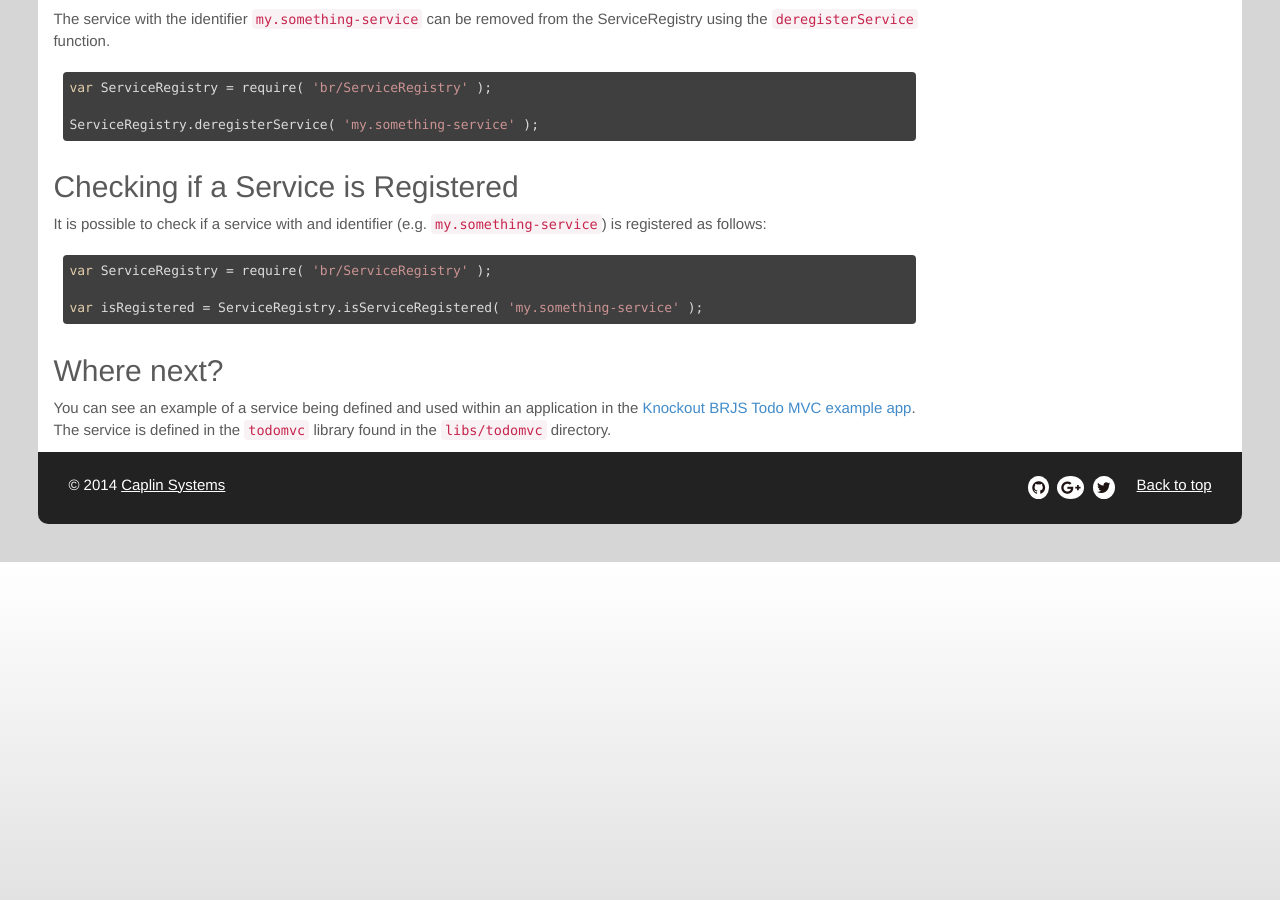
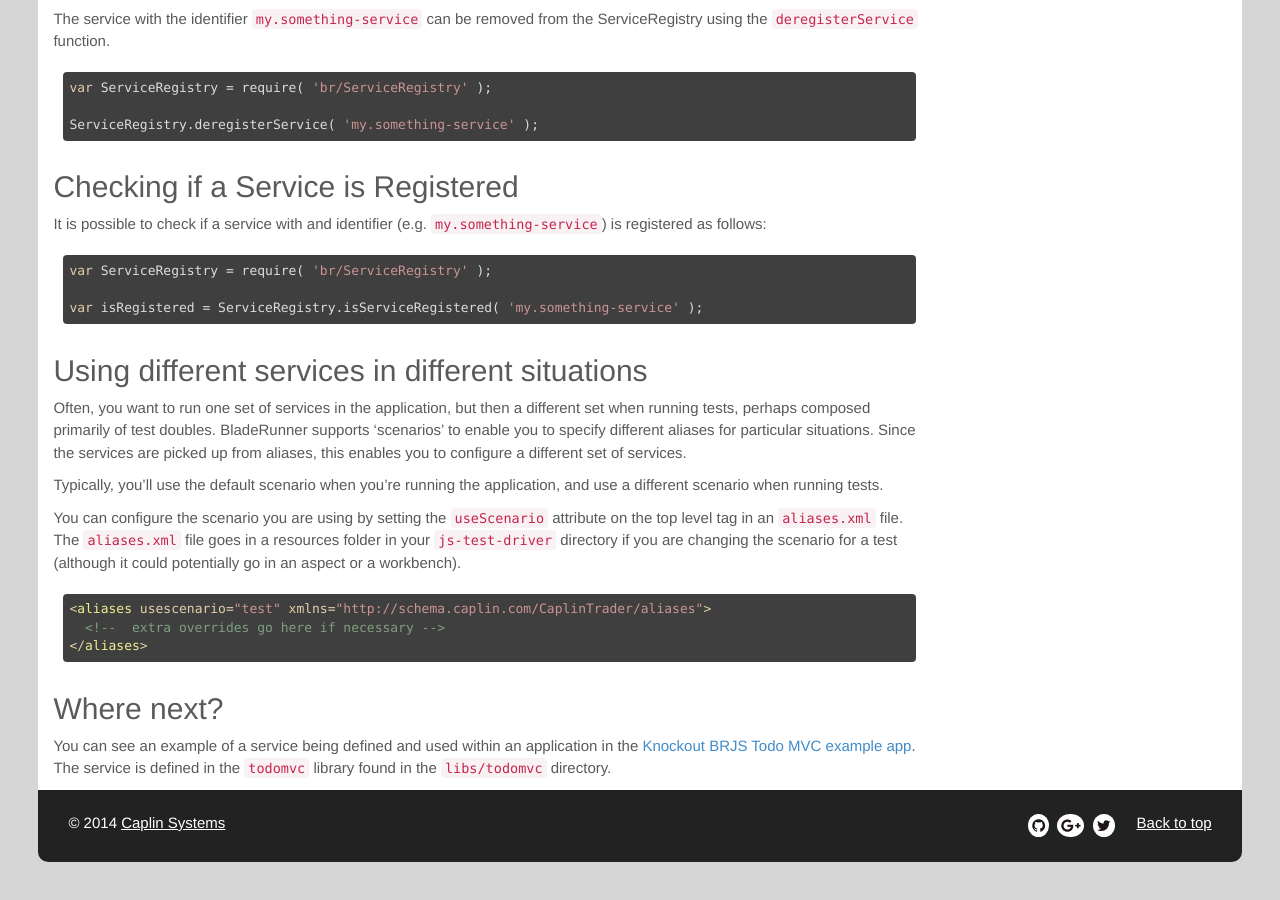
Before and after one commit to BladeRunnerJS/brjs-site, a Jekyll site: the page built from docs/use/service_registry.md, in a window 1280 px wide and 900 px high, scrolled down 1843 px. Built offline with Jekyll 4.4.1, drawn with Linux system fonts in a browser that asks for light colours; nearby versions of some CDN libraries; Markdown is read by kramdown in place of the engine named in the settings; some of the changed text lies outside the part shown.

Commit message:
"Using the AliasRegistry"

````diff
--- a/_includes/docs/use/toc.html
+++ b/_includes/docs/use/toc.html
@@ -7,6 +7,7 @@
   <li><a href="/docs/use/create_blade/">Create a Blade</a></li>
   <li><a href="/docs/use/add_blade_to_aspect/">Add a Blade to an Aspect</a></li>
   <li><a href="/docs/use/service_registry/">Use the ServiceRegistry</a></li>
+  <li><a href="/docs/use/ioc/">Using the AliasRegistry (IoC)</a></li>
   <li><a href="/docs/use/event_hub/">Use the EventHub</a></li>
   <li><a href="/docs/use/logging/">Logging</a></li>
   <li><a href="/docs/use/use_libraries/">Using Libraries</a></li>
--- a/docs/use/service_registry.md
+++ b/docs/use/service_registry.md
@@ -101,6 +101,20 @@ var ServiceRegistry = require( 'br/ServiceRegistry' );
 var isRegistered = ServiceRegistry.isServiceRegistered( 'my.something-service' );
 ```
 
+## Using different services in different situations
+
+Often, you want to run one set of services in the application, but then a different set when running tests, perhaps composed primarily of test doubles. BladeRunner supports 'scenarios' to enable you to specify different aliases for particular situations. Since the services are picked up from aliases, this enables you to configure a different set of services.
+
+Typically, you'll use the default scenario when you're running the application, and use a different scenario when running tests.
+
+You can configure the scenario you are using by setting the `useScenario` attribute on the top level tag in an `aliases.xml` file. The `aliases.xml` file goes in a resources folder in your `js-test-driver` directory if you are changing the scenario for a test (although it could potentially go in an aspect or a workbench).
+
+```xml
+<aliases usescenario="test" xmlns="http://schema.caplin.com/CaplinTrader/aliases">
+  <!--  extra overrides go here if necessary -->
+</aliases>
+```
+
 ## Where next?
 
 You can see an example of a service being defined and used within an application in the [Knockout BRJS
````
Also changed, not shown: docs/concepts/ioc.md (+5 -3 lines), docs/use/ioc.md (added, +71 -0 lines).
